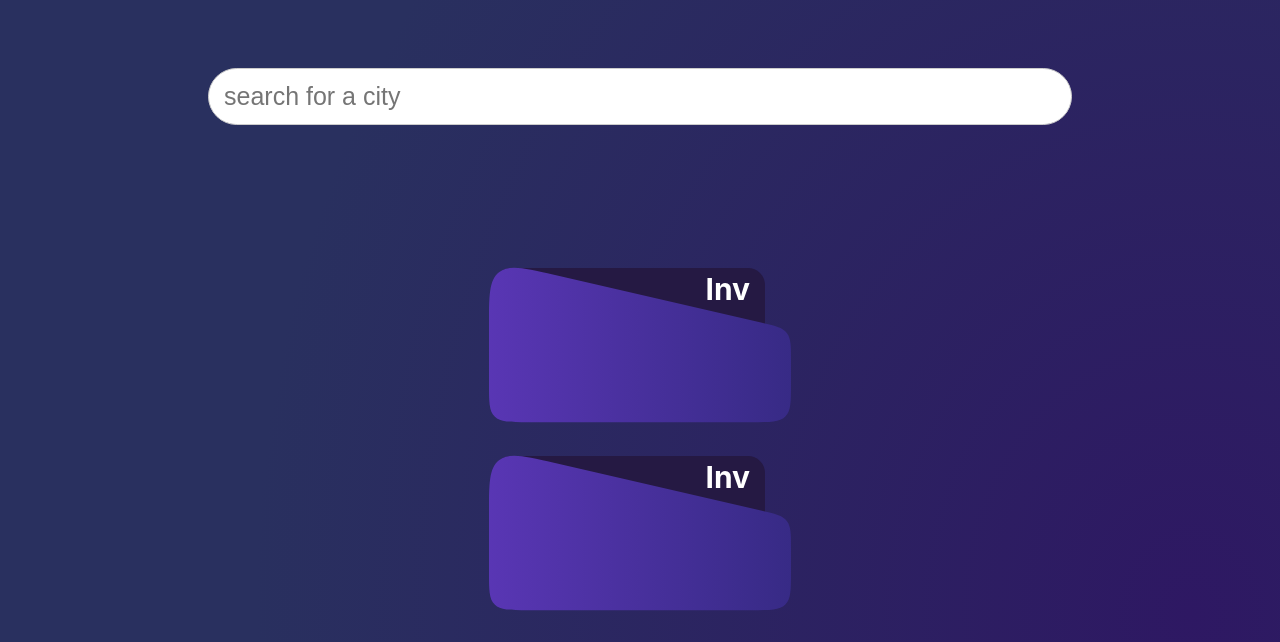
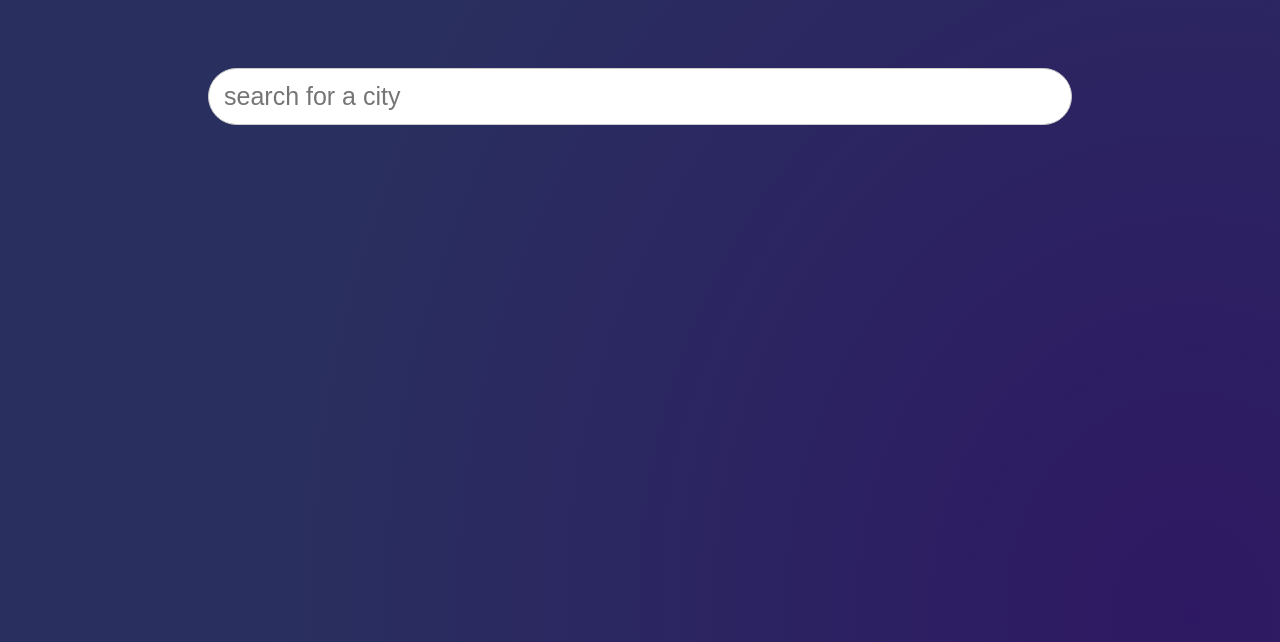
Before and after one commit to tibo35/Weather-App, a React (Create React App) app: page / in a window 1280 px wide. Shown: the part 124-766 px from the top of the page. Built offline with nearby package versions, Linux system fonts and the light colour scheme; a web font is replaced by a local one.

Commit message:
UI changes

```diff
--- a/src/FetchWeather/FetchWeather.js
+++ b/src/FetchWeather/FetchWeather.js
@@ -108,12 +108,11 @@ function FetchWeather() {
           </div>
         </div>
       )}
-      <div>
-        {/* Render 3 empty cards unconditionally */}
+      {/* <div>
         {[...Array(3)].map((_, index) => (
           <CardWeather key={index} />
         ))}
-      </div>
+      </div>*/}
     </div>
   );
 }
```
